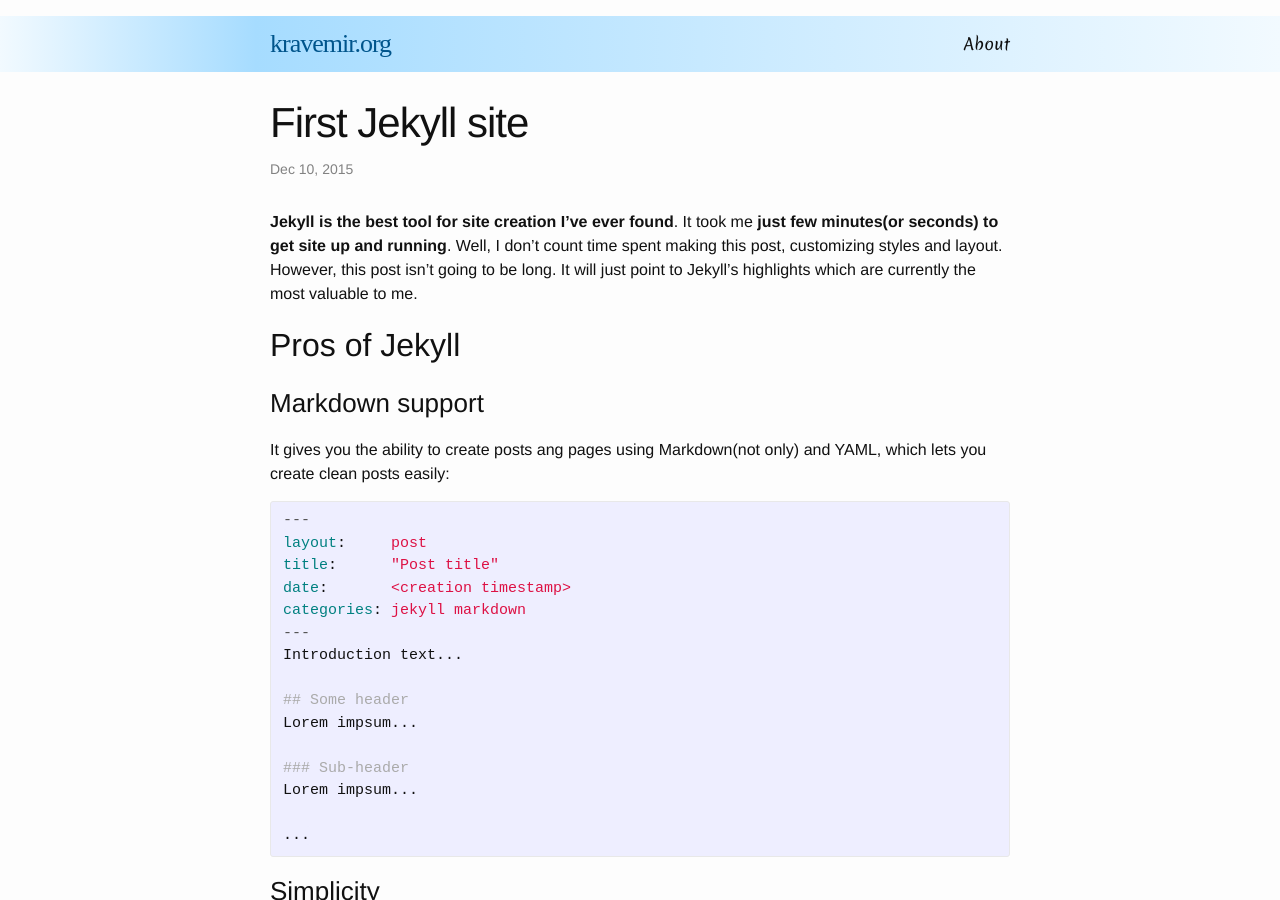
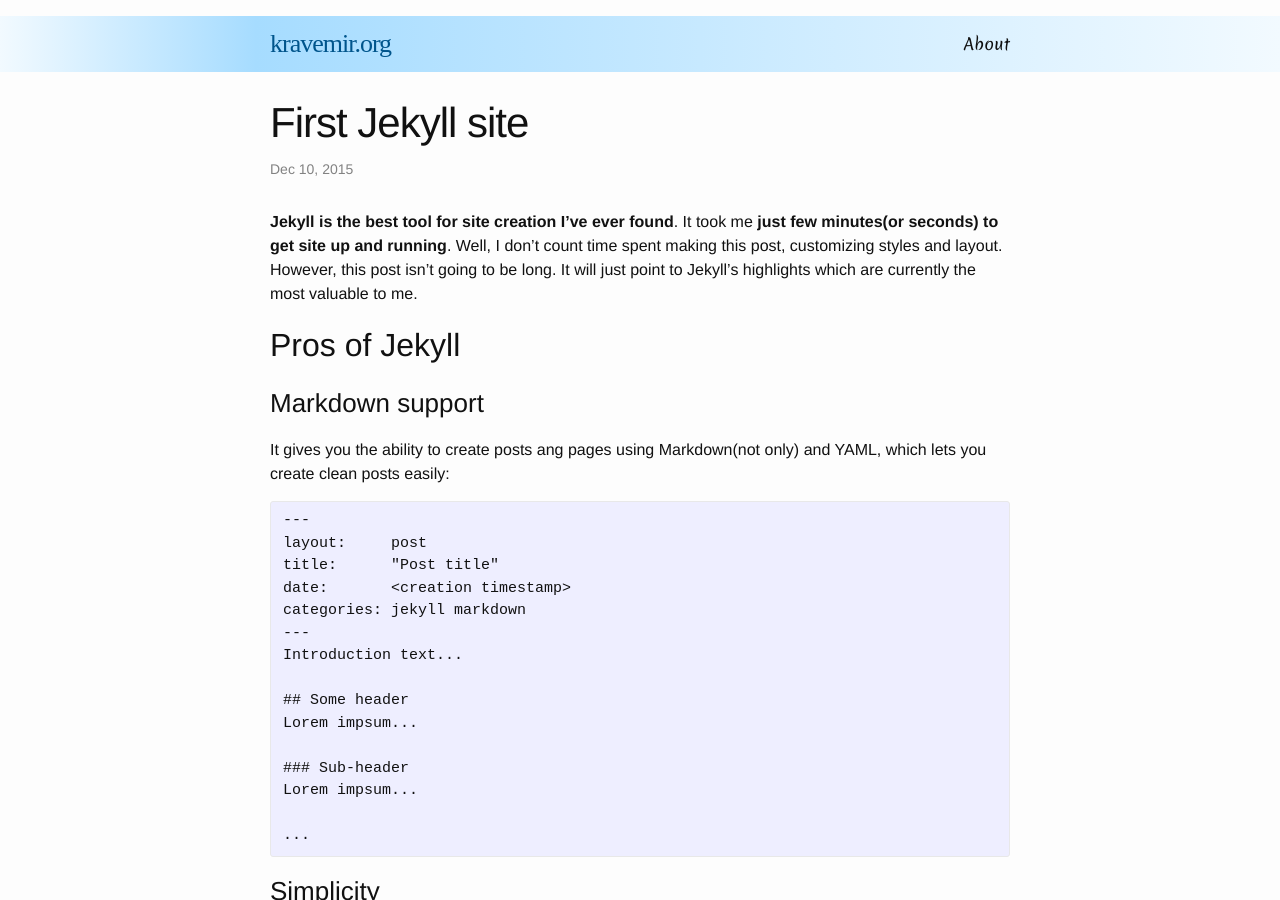
Before and after one commit to kravemir/kravemir.github.io, a Jekyll site: the page built from _posts/2015-12-10-first-jekyll-site.md, in a window 1280 px wide and 900 px high. Built offline with Jekyll 4.4.1, drawn with Linux system fonts in a browser that asks for light colours; some web fonts are replaced.

Commit message:
Highlighter

```diff
--- a/_posts/2015-12-10-first-jekyll-site.md
+++ b/_posts/2015-12-10-first-jekyll-site.md
@@ -12,7 +12,7 @@
 ### Markdown support
 It gives you the ability to create posts ang pages using Markdown(not only) and YAML, which lets you create clean posts easily:
 
-{% highlight markdown %}
+{% highlight txt %}
 ---
 layout:     post
 title:      "Post title"
```
